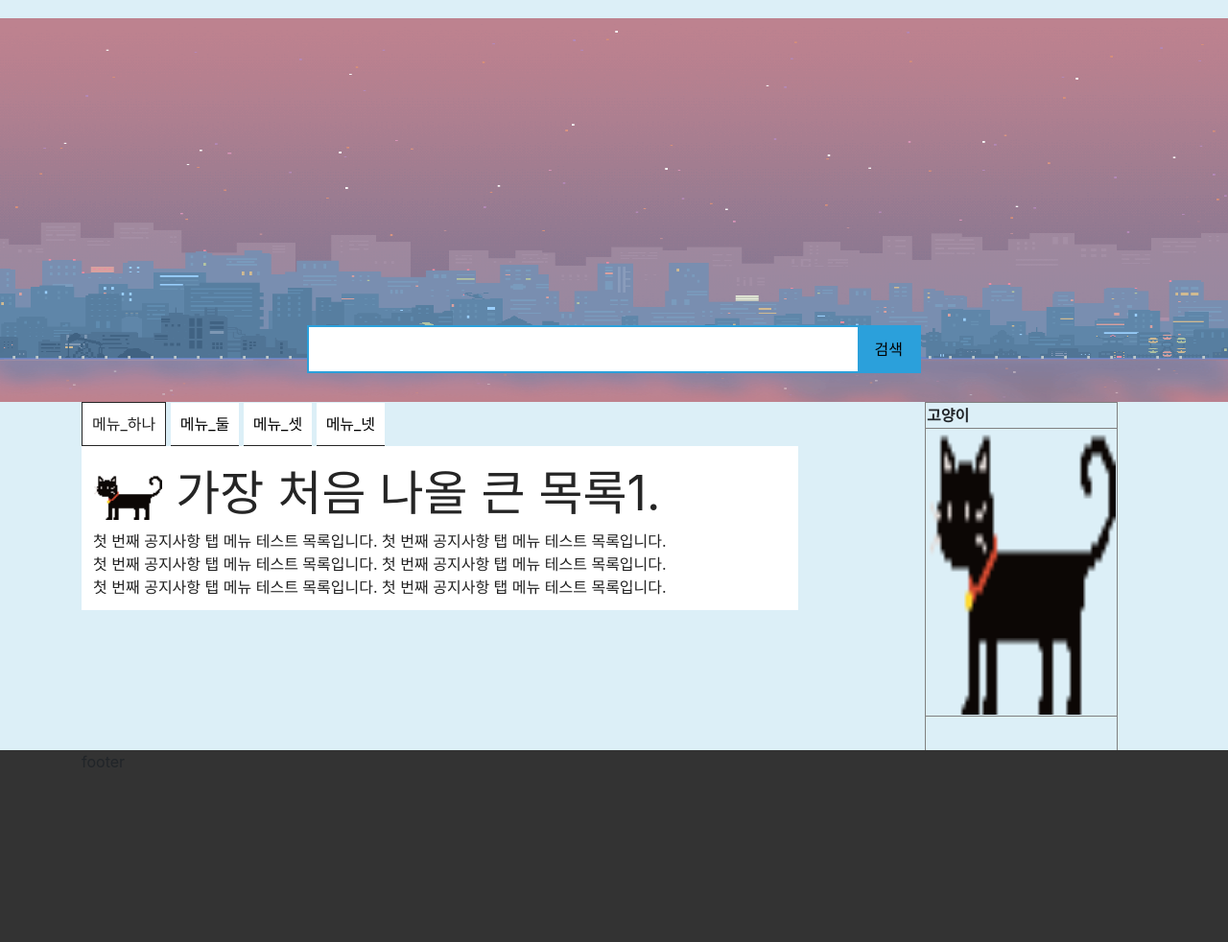
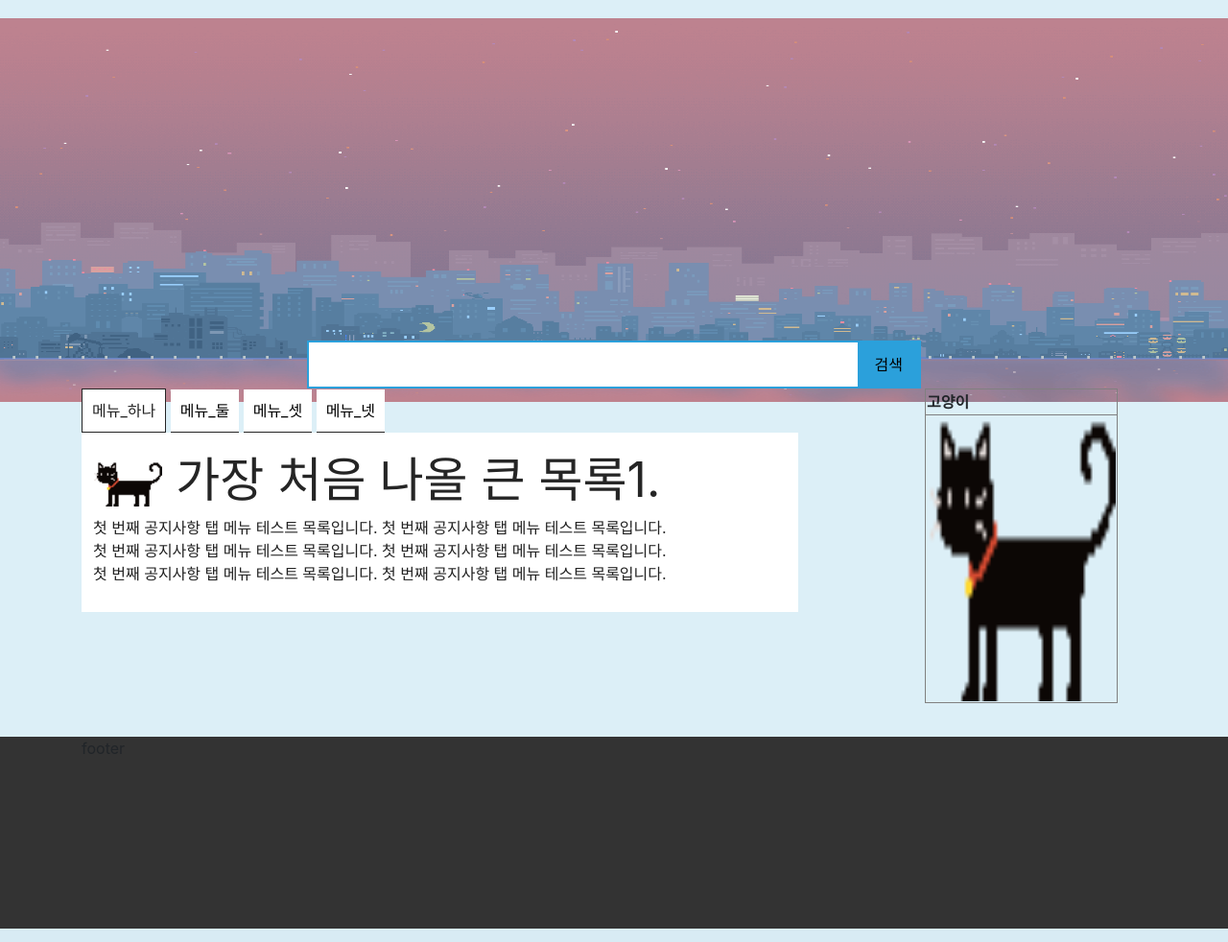
Before and after one commit to YoonSunJang/DoctorFind_Team2, a Django app: template pj_django/team2app/templates/index.html in a window 1280 px wide. Shown: the part 211-1193 px from the top of the page at 96% size. Run offline with Django 3.2, Linux system fonts and the light colour scheme; the template is opened without the code that fills it, so the values that code supplies are empty; some libraries are stand-ins or nearby versions.

Commit message:
2nd conflict

```diff
--- a/pj_django/team2app/static/css/style.css
+++ b/pj_django/team2app/static/css/style.css
@@ -44,7 +44,7 @@ a {text-decoration: none;}
 .ban ul li img {border-color: #98bcdc;}
 
 /* 컨테이너 */
-.cont {overflow: hidden; padding-top: 30px;}
+.cont {overflow: hidden;}
 .cont .column {position: relative; float: left;height: 363px; padding-right: 30px;}
 .cont .column.col1 {float:left; width:70%;}
 .cont .column.col2 {float:right;}
--- a/pj_django/team2app/templates/index.html
+++ b/pj_django/team2app/templates/index.html
@@ -5,12 +5,9 @@
     <meta name="author" content="KOSMO team2">
     <title>team2app</title>
     <link rel="stylesheet" href="http://netdna.bootstrapcdn.com/font-awesome/4.6.2/css/font-awesome.min.css">
+    <link rel="stylesheet" href="../static/css/reset.css">
+    <link rel="stylesheet" href="../static/css/style.css">
     <link rel="stylesheet" href="https://stackpath.bootstrapcdn.com/bootstrap/4.1.3/css/bootstrap.min.css">
-    {% load static %}
-    <!--<link rel="stylesheet" href="../static/css/reset.css">-->
-    <!--<link rel="stylesheet" href="../static/css/style.css">-->
-    <link rel="stylesheet" href="{% static 'css/reset.css' %}">
-    <link rel="stylesheet" href="{% static 'css/style.css' %}">
     <!--CSS STYLE
     <link rel="stylesheet" href="css/reset.css">
      -->
@@ -26,7 +23,6 @@
                     </div>
                     <div class="header-title">
                         <h1>닥터파인</h1>
-
                     </div>
                 </div>
             </div>
@@ -79,7 +75,6 @@
                                         <div class="main-current">
                                             <img src="/static/img/left3.png" style="width:10%; height:10%">
                                             가장 처음 나올 큰 목록1.
-
                                         </div>
                                         <li>첫 번째 공지사항 탭 메뉴 테스트 목록입니다. 첫 번째 공지사항 탭 메뉴 테스트 목록입니다.</li>
                                         <li>첫 번째 공지사항 탭 메뉴 테스트 목록입니다. 첫 번째 공지사항 탭 메뉴 테스트 목록입니다.</li>
@@ -89,7 +84,6 @@
                                 <div id="tab-2" class="tab-content">
                                     <ul>
                                         <div class="main-current">
-
                                             <img src="/static/img/left3.png" style="width:10%; height:10%">
                                             가장 처음 나올 큰 목록2.
                                         </div>
@@ -124,7 +118,6 @@
                         <div class="column col2">
                             <table border="1">
                                 <th width="200">고양이</th>
-
                             <tr>
                                 <td height="300"><div style="height:100%">
                                 <a href="#">
@@ -133,8 +126,6 @@
                             </div>
                         </td>
                     </tr>
-                            <tr><td height="300"><img src="/static/img/left3.png"></td></tr>
-
                             </table>
                         </div>
                     </div>
@@ -157,8 +148,6 @@
     </script>
     <script>
         $(document).ready(function(){
-
-
             $('ul.tabs li').click(function(){
                 var tab_id = $(this).attr('data-tab');
 
@@ -168,6 +157,7 @@
                 $(this).addClass('current');
                 $("#"+tab_id).addClass('current');
             })
+
         });
     </script>
 </body>
```
